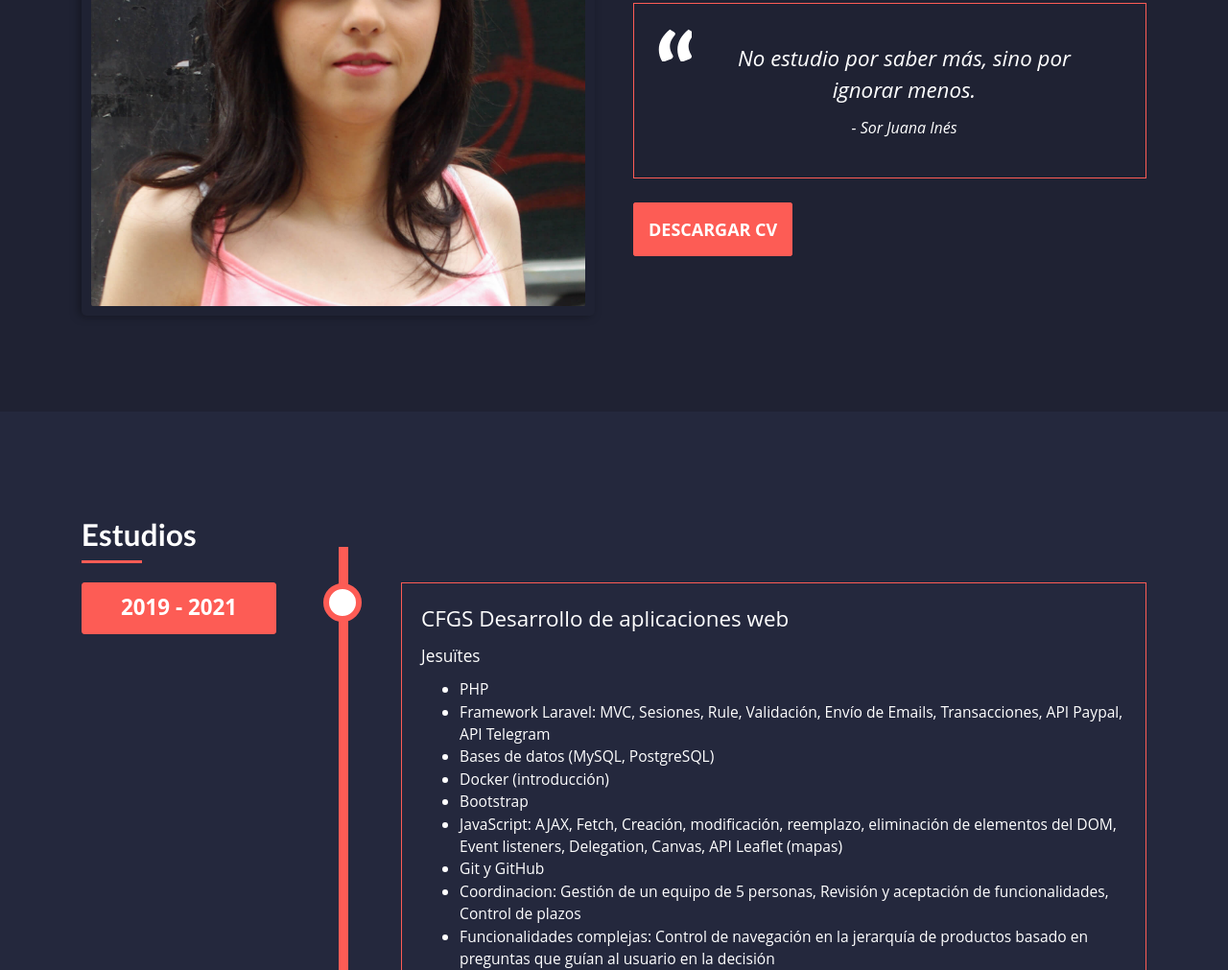
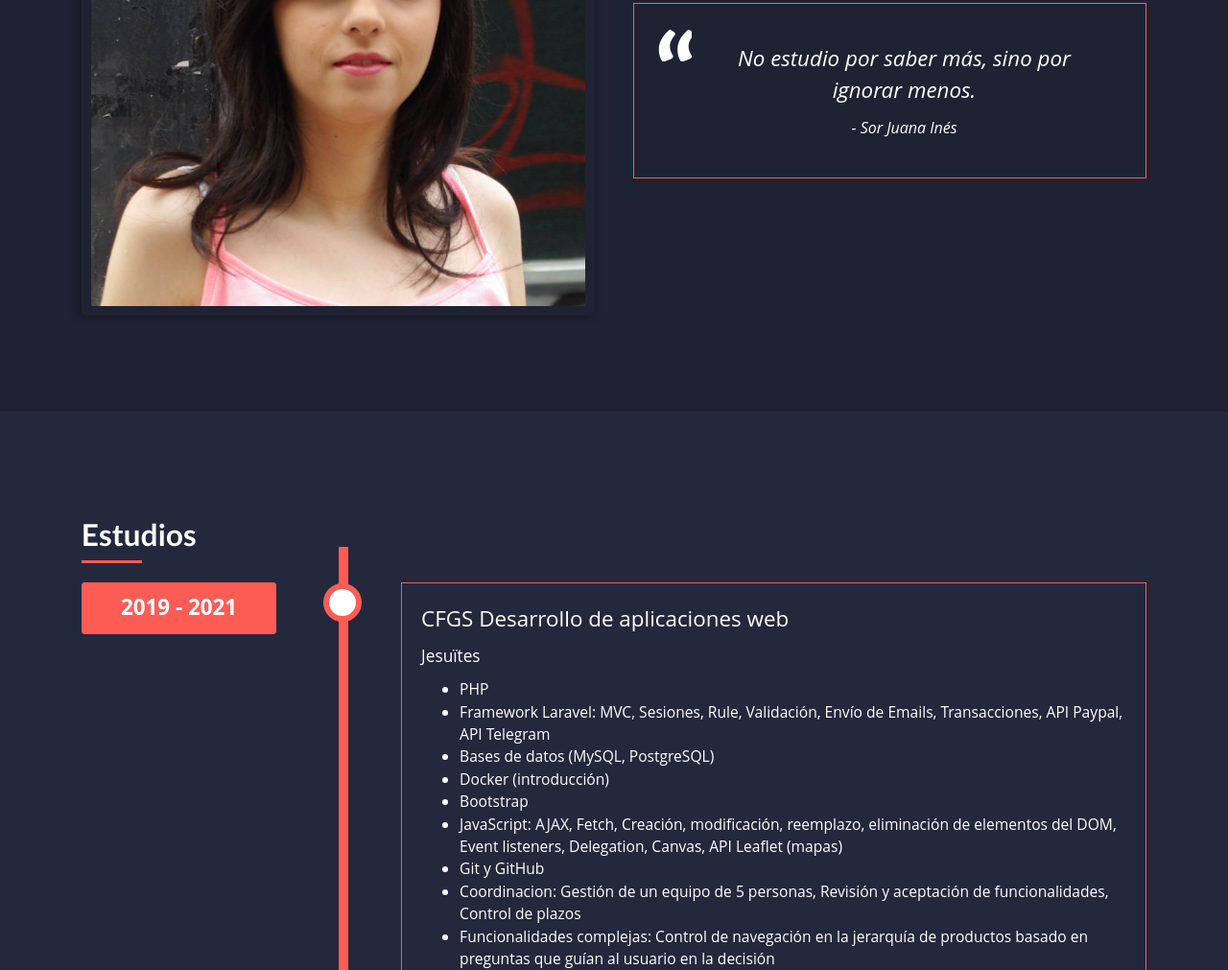
Before and after one commit to juditcastedovalero/CV, a plain HTML site: page index.html in a window 1280 px wide. Shown: the part 1116-2127 px from the top of the page at 96% size. Drawn offline with nearby package versions, Linux system fonts and the light colour scheme.

Commit message:
Tret descargar cv

```diff
--- a/index.html
+++ b/index.html
@@ -48,7 +48,6 @@
                     <p>No estudio por saber más, sino por ignorar menos.</p>
                     <footer>- Sor Juana Inés</footer>
                 </blockquote>
-                <a href="./files/Judit Castedo2020.pdf" target="_blank">DESCARGAR CV</a>
             </div>
         </div>
     </main>
```
